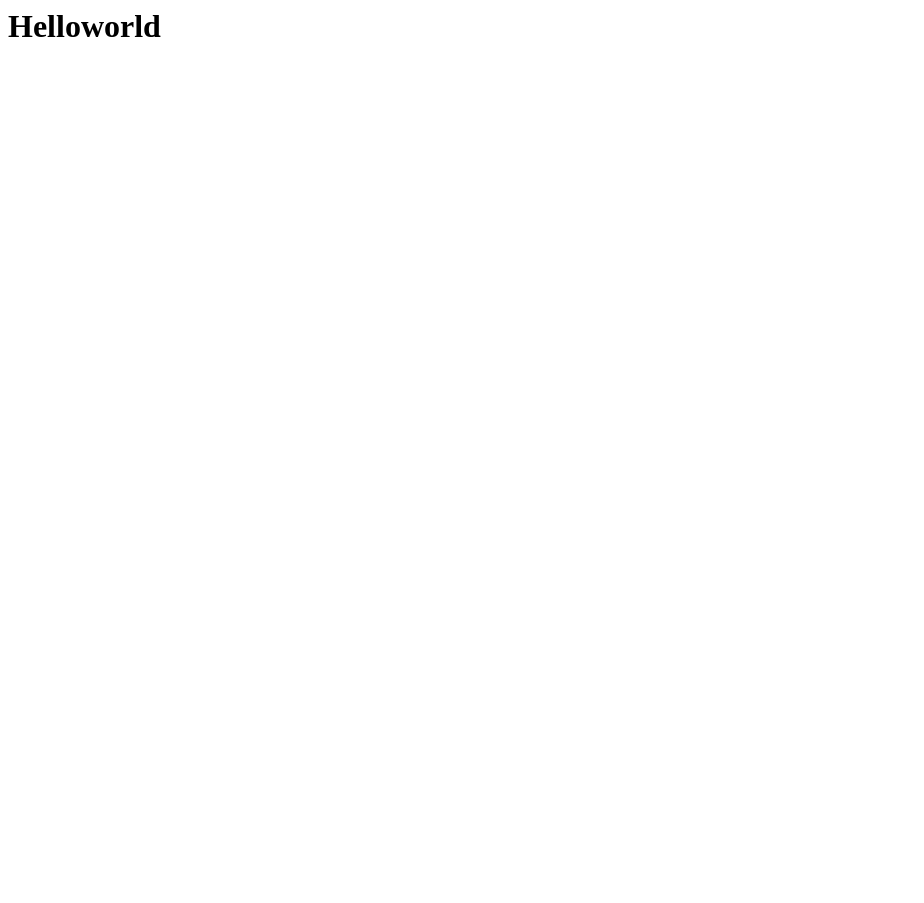
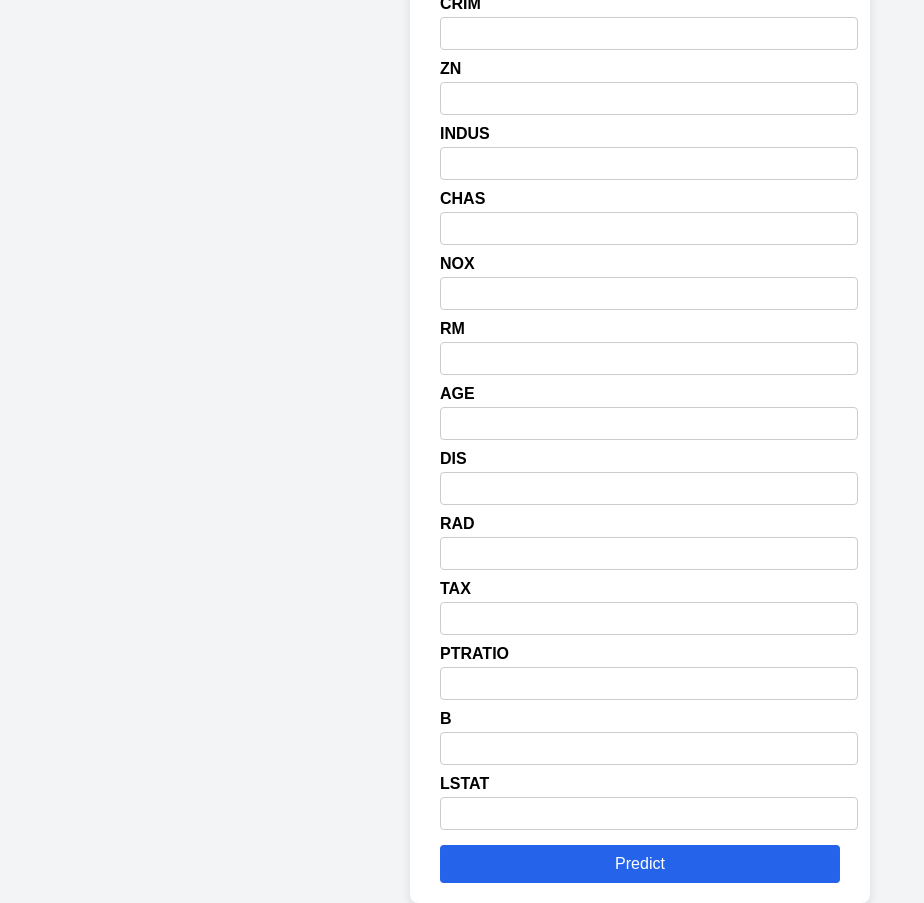
Before and after one commit to jagrutik2003/House_pricing, a Flask app: page / in a window 1280 px wide. Before the commit the part shown is almost empty. Shown: the whole page, without its empty margins (0-924 px from the left). Before the commit the page ends 37 px from the top, so only its background shows below. Run offline with Flask 3, Linux system fonts and the light colour scheme; parts of the project's set-up code (start-up, migrations or seed data) failed here and were passed over.

Commit message:
The web app is ready

```diff
--- a/app.py
+++ b/app.py
@@ -22,6 +22,13 @@ def predict_api():
     print(output[0])
     return jsonify(output[0])
 
+@app.route("/predict", methods=['post'])
+def predict():
+    data =[float(x) for x in request.form.values()]
+    final_input= scaler.transform(np.array(data).reshape(1, -1))
+    print(final_input)
+    output = regmodel.predict(final_input)
+    return render_template("home.html", prediction_text="The House price prediction value is {}".format(output[0]))
 
 if __name__ == "__main__":
     app.run(debug=True)
--- a/templates/home.html
+++ b/templates/home.html
@@ -1,3 +1,110 @@
-<h1>
-    Helloworld
-</h1>
+<!DOCTYPE html>
+<html lang="en">
+<head>
+    <meta charset="UTF-8">
+    <title>House Price Prediction</title>
+    <style>
+        body {
+            font-family: Arial, sans-serif;
+            background: #f3f4f6;
+            display: flex;
+            justify-content: center;
+            align-items: center;
+            height: 100vh;
+        }
+        .container {
+            background: white;
+            padding: 20px 30px;
+            border-radius: 8px;
+            box-shadow: 0 4px 10px rgba(0,0,0,0.1);
+            max-width: 400px;
+            width: 100%;
+        }
+        h2 {
+            text-align: center;
+            margin-bottom: 15px;
+        }
+        label {
+            display: block;
+            margin-top: 10px;
+            font-weight: bold;
+        }
+        input {
+            width: 100%;
+            padding: 8px;
+            margin-top: 4px;
+            border-radius: 4px;
+            border: 1px solid #ccc;
+        }
+        button {
+            margin-top: 15px;
+            padding: 10px;
+            width: 100%;
+            background: #2563eb;
+            color: white;
+            border: none;
+            border-radius: 4px;
+            font-size: 16px;
+        }
+        .prediction {
+            margin-top: 15px;
+            padding: 10px;
+            background: #e0f2fe;
+            border-radius: 4px;
+            color: #0369a1;
+        }
+    </style>
+</head>
+<body>
+    <div class="container">
+        <h2>House Price Predictor</h2>
+        <form action="{{ url_for('predict') }}" method="post">
+            <!-- Replace with your feature names -->
+            <label>CRIM</label>
+            <input type="number" step="any" name="CRIM" required>
+
+            <label>ZN</label>
+            <input type="number" step="any" name="ZN" required>
+
+            <label>INDUS</label>
+            <input type="number" step="any" name="INDUS" required>
+
+            <label>CHAS</label>
+            <input type="number" step="any" name="CHAS" required>
+
+            <label>NOX</label>
+            <input type="number" step="any" name="NOX" required>
+
+            <label>RM</label>
+            <input type="number" step="any" name="RM" required>
+
+            <label>AGE</label>
+            <input type="number" step="any" name="AGE" required>
+
+            <label>DIS</label>
+            <input type="number" step="any" name="DIS" required>
+
+            <label>RAD</label>
+            <input type="number" step="any" name="RAD" required>
+
+            <label>TAX</label>
+            <input type="number" step="any" name="TAX" required>
+
+            <label>PTRATIO</label>
+            <input type="number" step="any" name="PTRATIO" required>
+
+            <label>B</label>
+            <input type="number" step="any" name="B" required>
+
+            <label>LSTAT</label>
+            <input type="number" step="any" name="LSTAT" required>
+
+            <button type="submit">Predict</button>
+        </form>
+
+        {% if prediction_text %}
+        <div class="prediction">{{ prediction_text }}</div>
+        {% endif %}
+    </div>
+</body>
+</html>
```
